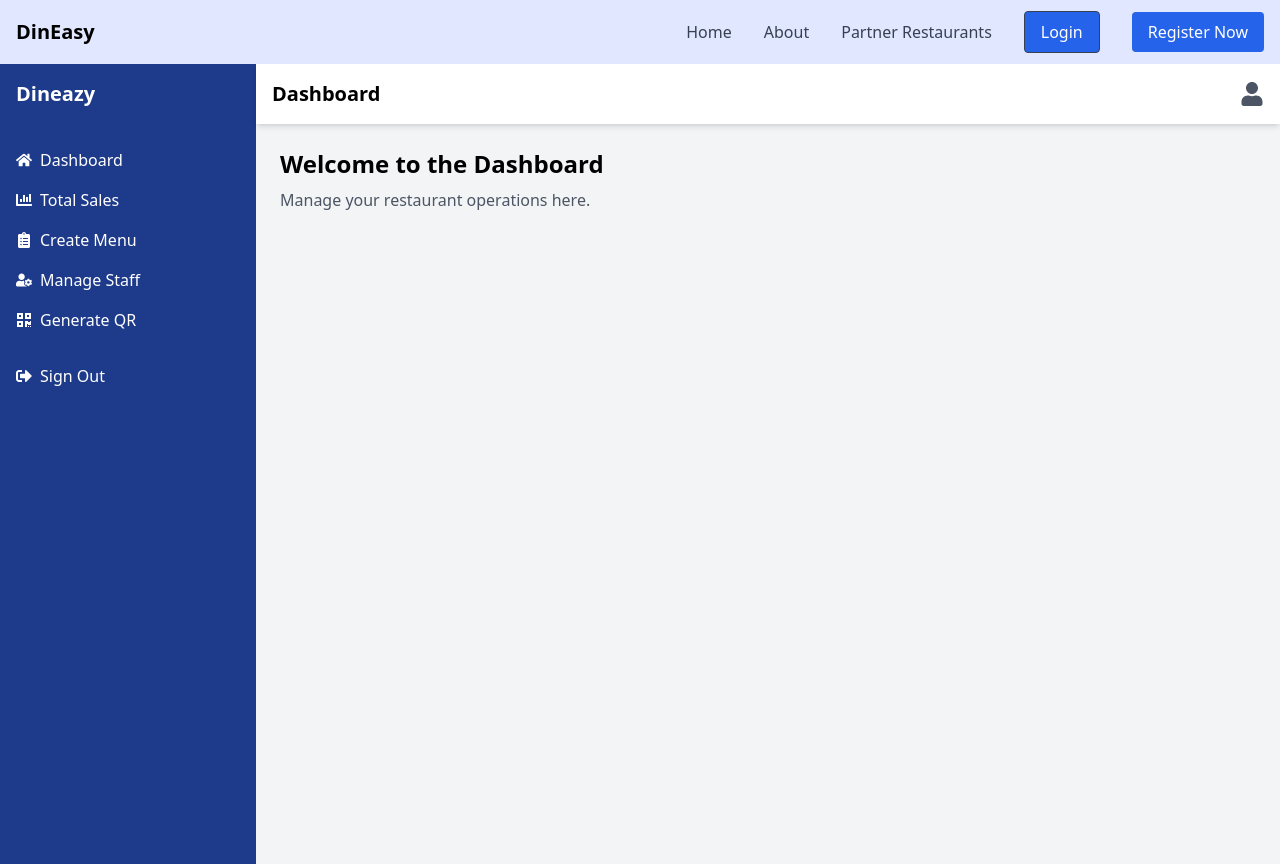
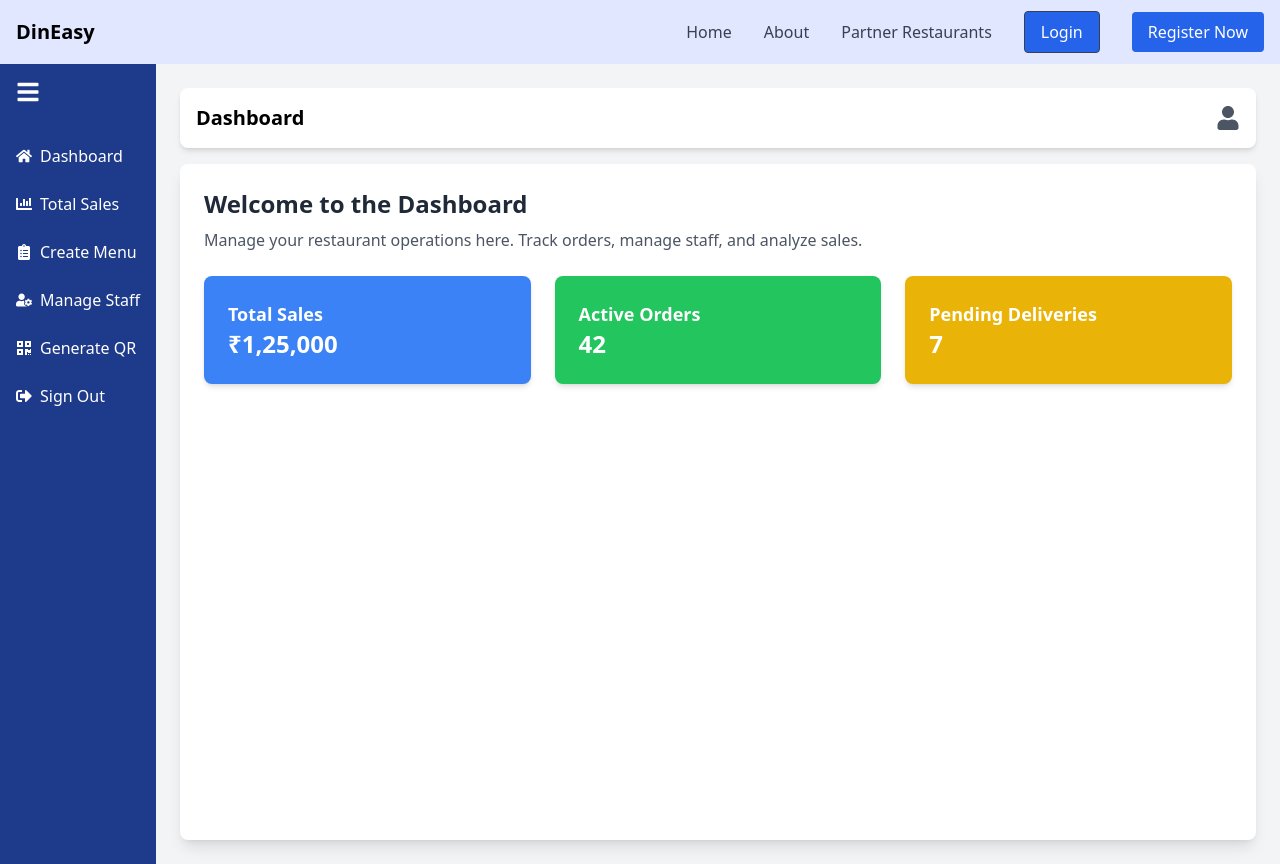
Before and after one commit to poorvijaiswal/DinEasyNew, a React (Create React App) app in the folder frontend/: page /dashboard in a window 1280 px wide. Built offline with nearby package versions, Linux system fonts and the light colour scheme.

Commit message:
changes done

```diff
--- a/frontend/src/App.js
+++ b/frontend/src/App.js
@@ -6,6 +6,7 @@ import Register from './pages/Register';
 import Dashboard from './pages/Dashboard';
 import Header from './components/Header';
 import About from './pages/About';
+import Profile from './pages/Profile';
 import PartnerRestaurant from './pages/PartnerRestaurant';
 
 function App() {
@@ -20,6 +21,7 @@ function App() {
           <Route path="/register" element={<Register />} />
           <Route path="/dashboard" element={<Dashboard />} />
           <Route path='/about' element={<About/>} />
+          <Route path='/profile' element={<Profile/>} />
           <Route path="/partners" element={<PartnerRestaurant/>} />
           <Route path='' />
         </Routes>
--- a/frontend/src/pages/Dashboard.js
+++ b/frontend/src/pages/Dashboard.js
@@ -1,66 +1,83 @@
 import React, { useState } from "react";
+import { Link } from "react-router-dom"; // Add this line
 import { FaBars, FaSignOutAlt, FaChartBar, FaClipboardList, FaUserCog, FaQrcode, FaHome, FaUser } from "react-icons/fa";
 
 export default function Dashboard() {
-  const [isSidebarOpen, setIsSidebarOpen] = useState(true);
+  const [isNavOpen, setIsNavOpen] = useState(true);
   const [isProfileOpen, setIsProfileOpen] = useState(false);
 
   return (
     <div className="flex h-screen bg-gray-100">
       {/* Sidebar */}
-      <div className={`bg-blue-900 text-white w-64 transition-all duration-300 ${isSidebarOpen ? "block" : "hidden"} md:block`}>
+      <div className={`bg-blue-900 text-white h-full transition-all duration-300 ${isNavOpen ? "w-58" : "w-16"}`}>
         <div className="p-4 flex items-center justify-between">
-          <h2 className="text-xl font-semibold">Dineazy</h2>
-          <button className="text-white md:hidden" onClick={() => setIsSidebarOpen(false)}>✖</button>
+          <button className="text-white text-2xl" onClick={() => setIsNavOpen(!isNavOpen)}>
+            <FaBars />
+          </button>
         </div>
-        <nav className="mt-4">
-          <a href="/dashboard" className="flex items-center px-4 py-2 hover:bg-blue-700">
-            <FaHome className="mr-2" /> Dashboard
+
+        <nav className="mt-4 space-y-2">
+          <a href="/dashboard" className="flex items-center px-4 py-2 hover:bg-blue-700 transition-all">
+            <FaHome className="mr-2" /> {isNavOpen && "Dashboard"}
           </a>
-          <a href="/sales" className="flex items-center px-4 py-2 hover:bg-blue-700">
-            <FaChartBar className="mr-2" /> Total Sales
+          <a href="/sales" className="flex items-center px-4 py-2 hover:bg-blue-700 transition-all">
+            <FaChartBar className="mr-2" /> {isNavOpen && "Total Sales"}
           </a>
-          <a href="/createmenu" className="flex items-center px-4 py-2 hover:bg-blue-700">
-            <FaClipboardList className="mr-2" /> Create Menu
+          <a href="/createmenu" className="flex items-center px-4 py-2 hover:bg-blue-700 transition-all">
+            <FaClipboardList className="mr-2" /> {isNavOpen && "Create Menu"}
           </a>
-          <a href="/manage-staff" className="flex items-center px-4 py-2 hover:bg-blue-700">
-            <FaUserCog className="mr-2" /> Manage Staff
+          <a href="/manage-staff" className="flex items-center px-4 py-2 hover:bg-blue-700 transition-all">
+            <FaUserCog className="mr-2" /> {isNavOpen && "Manage Staff"}
           </a>
-          <a href="/generateqr" className="flex items-center px-4 py-2 hover:bg-blue-700">
-            <FaQrcode className="mr-2" /> Generate QR
+          <a href="/generateqr" className="flex items-center px-4 py-2 hover:bg-blue-700 transition-all">
+            <FaQrcode className="mr-2" /> {isNavOpen && "Generate QR"}
           </a>
-          <a href="/logout" className="flex items-center px-4 py-2 hover:bg-red-600 mt-4">
-            <FaSignOutAlt className="mr-2" /> Sign Out
+          <a href="/logout" className="flex items-center px-4 py-2 hover:bg-red-600 transition-all mt-4">
+            <FaSignOutAlt className="mr-2" /> {isNavOpen && "Sign Out"}
           </a>
         </nav>
       </div>
 
       {/* Main Content */}
-      <div className="flex-1 flex flex-col">
+      <div className={`flex-1 flex flex-col transition-all duration-300 ${isNavOpen ? "ml-50" : "ml-16"} p-6`}>
         {/* Navbar */}
-        <header className="bg-white shadow-md p-4 flex justify-between items-center">
-          <button className="text-gray-700 text-2xl md:hidden" onClick={() => setIsSidebarOpen(!isSidebarOpen)}>
-            <FaBars />
-          </button>
+        <header className="bg-white shadow-md p-4 flex justify-between items-center rounded-lg">
           <h1 className="text-xl font-bold">Dashboard</h1>
-          {/* Profile Dropdown */}
           <div className="relative">
             <button className="flex items-center space-x-2" onClick={() => setIsProfileOpen(!isProfileOpen)}>
               <FaUser className="text-gray-600 text-2xl" />
             </button>
             {isProfileOpen && (
               <div className="absolute right-0 mt-2 w-48 bg-white border rounded-lg shadow-lg">
-                <a href="/profile" className="block px-4 py-2 hover:bg-gray-200">Change Profile</a>
-                <a href="/logout" className="block px-4 py-2 hover:bg-red-500 hover:text-white">Logout</a>
+                 <Link to="/profile" className="block px-4 py-2 hover:bg-gray-200">Change Profile</Link>
+                 <Link to="/logout" className="block px-4 py-2 hover:bg-red-500 hover:text-white">Logout</Link>
               </div>
             )}
           </div>
         </header>
 
         {/* Main Content */}
-        <main className="flex-1 p-6">
-          <h2 className="text-2xl font-semibold">Welcome to the Dashboard</h2>
-          <p className="mt-2 text-gray-600">Manage your restaurant operations here.</p>
+        <main className="flex-1 bg-white rounded-lg shadow-lg p-6 mt-4">
+          <h2 className="text-2xl font-semibold text-gray-800">Welcome to the Dashboard</h2>
+          <p className="mt-2 text-gray-600">
+            Manage your restaurant operations here. Track orders, manage staff, and analyze sales.
+          </p>
+
+          {/* Statistics Cards */}
+          <div className="grid grid-cols-1 md:grid-cols-2 lg:grid-cols-3 gap-6 mt-6">
+            <div className="bg-blue-500 text-white p-6 rounded-lg shadow-md transition-transform transform hover:scale-105">
+              <h3 className="text-lg font-bold">Total Sales</h3>
+              <p className="text-2xl font-semibold">₹1,25,000</p>
+            </div>
+            <div className="bg-green-500 text-white p-6 rounded-lg shadow-md transition-transform transform hover:scale-105">
+              <h3 className="text-lg font-bold">Active Orders</h3>
+              <p className="text-2xl font-semibold">42</p>
+            </div>
+            <div className="bg-yellow-500 text-white p-6 rounded-lg shadow-md transition-transform transform hover:scale-105">
+              <h3 className="text-lg font-bold">Pending Deliveries</h3>
+              <p className="text-2xl font-semibold">7</p>
+            </div>
+          </div>
         </main>
       </div>
     </div>
--- /dev/null
+++ b/frontend/src/pages/Profile.js
@@ -0,0 +1,99 @@
+import React, { useState } from "react";
+import { FaEdit, FaSave } from "react-icons/fa";
+
+export default function ProfilePage() {
+  const [isEditing, setIsEditing] = useState(false);
+  const [userInfo, setUserInfo] = useState({
+    name: "John Doe",
+    email: "johndoe@example.com",
+    phone: "+1234567890",
+    address: "123 Main St, City, Country",
+  });
+
+  const handleInputChange = (e) => {
+    const { name, value } = e.target;
+    setUserInfo({ ...userInfo, [name]: value });
+  };
+
+  const toggleEditMode = () => {
+    setIsEditing(!isEditing);
+  };
+
+  const handleSave = () => {
+    // You can handle the save action here, e.g., updating user data in the backend.
+    setIsEditing(false);
+  };
+
+  return (
+    <div className="min-h-screen bg-gray-100 py-10">
+      <div className="max-w-4xl mx-auto bg-white shadow-lg rounded-lg p-6">
+        <div className="flex flex-col items-center">
+          <div className="w-32 h-32 rounded-full overflow-hidden mb-6">
+            <img
+              src="https://via.placeholder.com/150"
+              alt="Profile"
+              className="w-full h-full object-cover"
+            />
+          </div>
+          <h2 className="text-2xl font-semibold text-gray-800">{userInfo.name}</h2>
+          <p className="text-gray-600 mb-4">{userInfo.email}</p>
+        </div>
+
+        <div className="mt-6">
+          <div className="flex justify-between items-center">
+            <h3 className="text-xl font-semibold text-gray-800">Personal Information</h3>
+            <button
+              className="text-blue-500"
+              onClick={toggleEditMode}
+            >
+              {isEditing ? <FaSave /> : <FaEdit />} {isEditing ? "Save" : "Edit"}
+            </button>
+          </div>
+
+          <div className="mt-4 space-y-4">
+            <div className="flex justify-between items-center">
+              <label className="text-gray-600">Phone</label>
+              {isEditing ? (
+                <input
+                  type="text"
+                  name="phone"
+                  value={userInfo.phone}
+                  onChange={handleInputChange}
+                  className="p-2 border rounded-md"
+                />
+              ) : (
+                <p className="text-gray-800">{userInfo.phone}</p>
+              )}
+            </div>
+
+            <div className="flex justify-between items-center">
+              <label className="text-gray-600">Address</label>
+              {isEditing ? (
+                <input
+                  type="text"
+                  name="address"
+                  value={userInfo.address}
+                  onChange={handleInputChange}
+                  className="p-2 border rounded-md"
+                />
+              ) : (
+                <p className="text-gray-800">{userInfo.address}</p>
+              )}
+            </div>
+          </div>
+
+          {isEditing && (
+            <div className="mt-4 flex justify-center">
+              <button
+                onClick={handleSave}
+                className="px-6 py-2 bg-blue-600 text-white rounded-lg hover:bg-blue-700"
+              >
+                Save Changes
+              </button>
+            </div>
+          )}
+        </div>
+      </div>
+    </div>
+  );
+}
```
